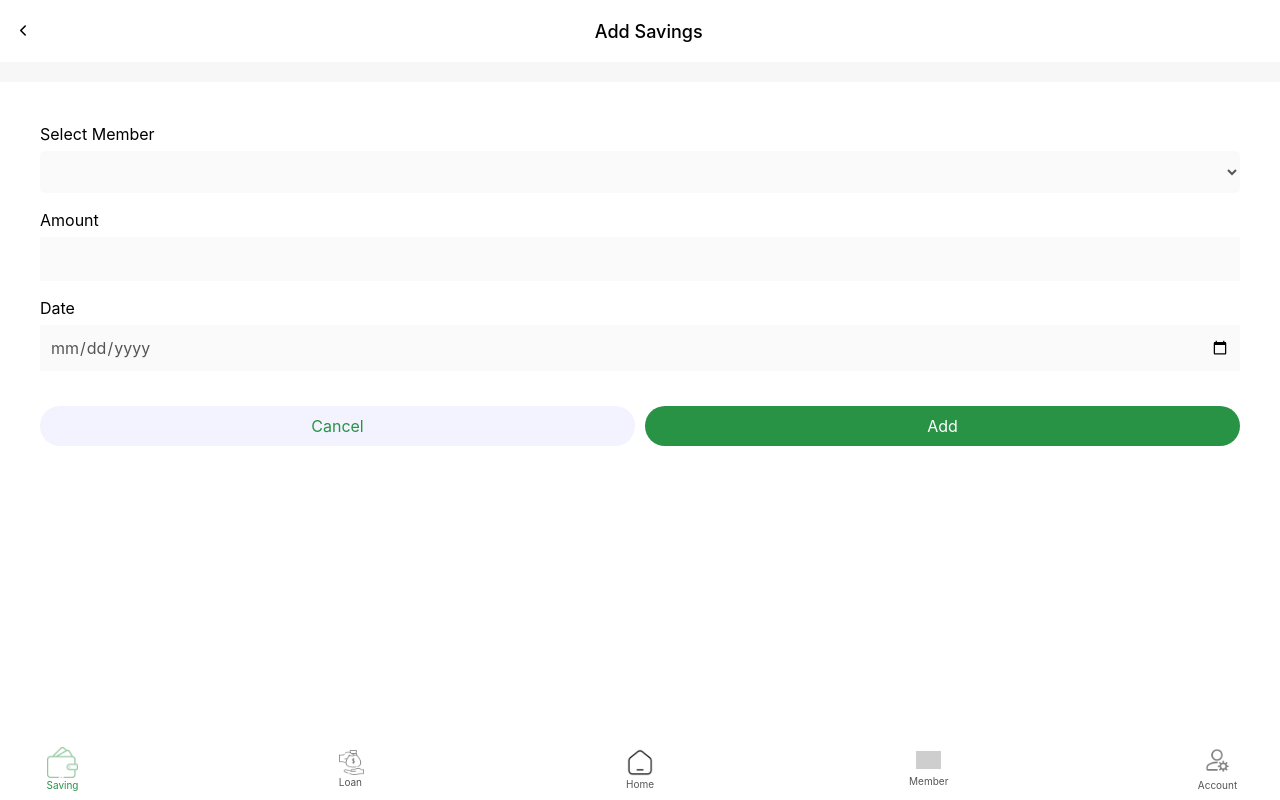
After one commit to charliesumalag/SIMPLESAVINGTRACKERPHP, a PHP site: template app/views/savings/addsavings.view.php in a window 1280 px wide. The commit adds this page. Run offline with PHP 8.4, Linux system fonts and the light colour scheme; the template is opened without the code that fills it, so the values that code supplies are empty; a stand-in replaces the project's code that opens the database connection; grey boxes are pictures that could not be loaded.

Commit message:
adding add savings form

```diff
--- /dev/null
+++ b/app/views/savings/addsavings.view.php
@@ -0,0 +1,77 @@
+<?php
+
+use framework\Session;
+?>
+
+<?= loadPartial('head') ?>
+
+<div class="h-screen flex flex-col w-full overflow-y-auto bg-[#f7f7f7]">
+    <header class="flex flex-col font-inherit bg-white py-[1.6rem] mb-[2rem]">
+        <div class="flex items-center w-full  h-[3rem] p-[1rem]">
+            <i class="fa-solid fa-chevron-left text-[1.2rem] pl-[1rem]"></i>
+            <h2 class="flex-1 text-center font-medium text-[1.8rem]">Add Savings</h2>
+        </div>
+    </header>
+    <form class="flex-1 bg-white p-[40px] flex flex-col gap-[1.5rem]  ">
+
+        <div class="flex flex-col gap-[0.5rem]">
+            <label for="">Select Member</label>
+            <select name="" id="" class="p-[1rem] w-full outline-0 bg-[#fafafa] text-[#555] font-inherit rounded-[0.5rem]">
+                <option value=""></option>
+                <option value="">Charlie</option>
+                <option value="">Jhez</option>
+                <option value="">Jodiel</option>
+                <option value="">Jonathan</option>
+            </select>
+        </div>
+        <div class="flex flex-col gap-[0.5rem]">
+            <label for="">Amount</label>
+            <input type="text" class="p-[1rem] w-full outline-0 bg-[#fafafa] text-[#555]  font-inherit rounded-[0.5rem">
+        </div>
+        <div class="flex flex-col gap-[0.5rem]">
+            <label for="">Date</label>
+            <input type="date" class="p-[1rem] w-full outline-0 bg-[#fafafa] text-[#555]  font-inherit rounded-[0.5rem">
+        </div>
+        <div class="flex w-full gap-[1rem] mt-[2rem]">
+            <button class="w-[50%] p-1rem bg-[#f3f3ff] text-[#289245] p-[0.8rem] rounded-[5rem]">Cancel</button>
+            <button class=" w-[50%] p-1rem bg-[#289245] text-white p-[0.8rem] rounded-[5rem]">Add</button>
+        </div>
+
+    </form>
+</div>
+
+
+<!-- Footer: Always present at the bottom -->
+<div class="h-[5rem] w-full bg-white py-[3rem] px-[5rem] gap-[1.6rem] flex justify-between fixed bottom-0 left-0 items-center">
+    <div class="w-[2.5rem] flex flex-col items-center gap-2">
+        <a href="/adminsavings">
+            <img src="../images/walletactive.png" alt="" class="w-full opacity-50">
+            <p class="text-[1rem] text-[#289245]">Saving</p>
+        </a>
+    </div>
+    <div class="w-[2.5rem] flex flex-col items-center gap-2">
+        <a href="/adminloans">
+            <img src="../images/loan.png" alt="" class="w-full opacity-50">
+            <p class="text-[1rem] text-[#555]">Loan</p>
+        </a>
+    </div>
+    <div class="w-[2.5rem] flex flex-col items-center gap-2">
+        <a href="/admindashboard">
+            <img src="../images/home.png" alt="" class="w-full opacity-100">
+            <p class="text-[1rem] text-[#555]">Home</p>
+        </a>
+    </div>
+    <div class="w-[2.5rem] flex flex-col items-center gap-2">
+        <img src="../images/member.png" alt="" class="w-full opacity-50">
+        <p class="text-[1rem] text-[#555]">Member</p>
+    </div>
+    <div>
+        <a href="/adminaccount" class="w-[2.5rem] flex flex-col items-center gap-2 text-[1rem] text-[#555]">
+            <img src="../images/account.png" alt="" class="w-full opacity-50">
+            <p class="text-[1rem] text-[#555]">Account</p>
+        </a>
+    </div>
+</div>
+</div>
+
+<?= loadPartial('footer'); ?>
--- a/public/css/style.css
+++ b/public/css/style.css
@@ -768,6 +816,14 @@ video {
   gap: 2rem;
 }
 
+.gap-\[1\.4rem\] {
+  gap: 1.4rem;
+}
+
+.gap-\[1\.5rem\] {
+  gap: 1.5rem;
+}
+
 .overflow-hidden {
   overflow: hidden;
 }
@@ -855,6 +949,42 @@ video {
 .bg-white {
   --tw-bg-opacity: 1;
   background-color: rgb(255 255 255 / var(--tw-bg-opacity, 1));
+}
+
+.bg-\[\] {
+  background-color: ;
+}
+
+.bg-\[\#f7f7f7\] {
+  --tw-bg-opacity: 1;
+  background-color: rgb(247 247 247 / var(--tw-bg-opacity, 1));
+}
+
+.bg-\[f\] {
+  background-color: f;
+}
+
+.bg-\[\#\] {
+  background-color: #;
+}
+
+.bg-transparent {
+  background-color: transparent;
+}
+
+.bg-\[\#fafafa\] {
+  --tw-bg-opacity: 1;
+  background-color: rgb(250 250 250 / var(--tw-bg-opacity, 1));
+}
+
+.bg-\[\#f3f3f3\] {
+  --tw-bg-opacity: 1;
+  background-color: rgb(243 243 243 / var(--tw-bg-opacity, 1));
+}
+
+.bg-\[\#f3f3ff\] {
+  --tw-bg-opacity: 1;
+  background-color: rgb(243 243 255 / var(--tw-bg-opacity, 1));
 }
 
 .bg-\[url\(\'\.\.\/images\/bank\.png\'\)\] {
@@ -913,6 +1043,42 @@ video {
   padding: 2rem;
 }
 
+.p-\[\] {
+  padding: ;
+}
+
+.p-\[0\.5rem\] {
+  padding: 0.5rem;
+}
+
+.p-\[0\.8rem\] {
+  padding: 0.8rem;
+}
+
+.p-\[3rem\] {
+  padding: 3rem;
+}
+
+.p-\[3\.2rem\] {
+  padding: 3.2rem;
+}
+
+.p-\[3\.6rem\] {
+  padding: 3.6rem;
+}
+
+.p-\[4rem\] {
+  padding: 4rem;
+}
+
+.p-\[5rem\] {
+  padding: 5rem;
+}
+
+.p-\[40px\] {
+  padding: 40px;
+}
+
 .px-6 {
   padding-left: 1.5rem;
   padding-right: 1.5rem;
@@ -958,6 +1124,15 @@ video {
   padding-bottom: 4rem;
 }
 
+.py-\[1\.6rem\] {
+  padding-top: 1.6rem;
+  padding-bottom: 1.6rem;
+}
+
+.pb-\[6rem\] {
+  padding-bottom: 6rem;
+}
+
 .pl-\[1rem\] {
   padding-left: 1rem;
 }
--- a/routes.php
+++ b/routes.php
@@ -10,4 +10,5 @@ $router->post('/auth/register', 'UserController@store');
 $router->post('/auth/logout', 'UserController@logout');
 $router->get('/adminaccount', 'DashboardController@adminaccount');
 $router->get('/adminsavings', 'DashboardController@adminsavings');
+$router->get('/addsaving', 'SavingsController@addSaving');
 $router->get('/adminloans', 'DashboardController@adminloans');
```
Also changed, not shown: other parts of public/css/style.css (+103 -12 lines), app/controllers/SavingsController.php (added, +23 -0 lines), app/views/savings.view.php (+10 -6 lines).
